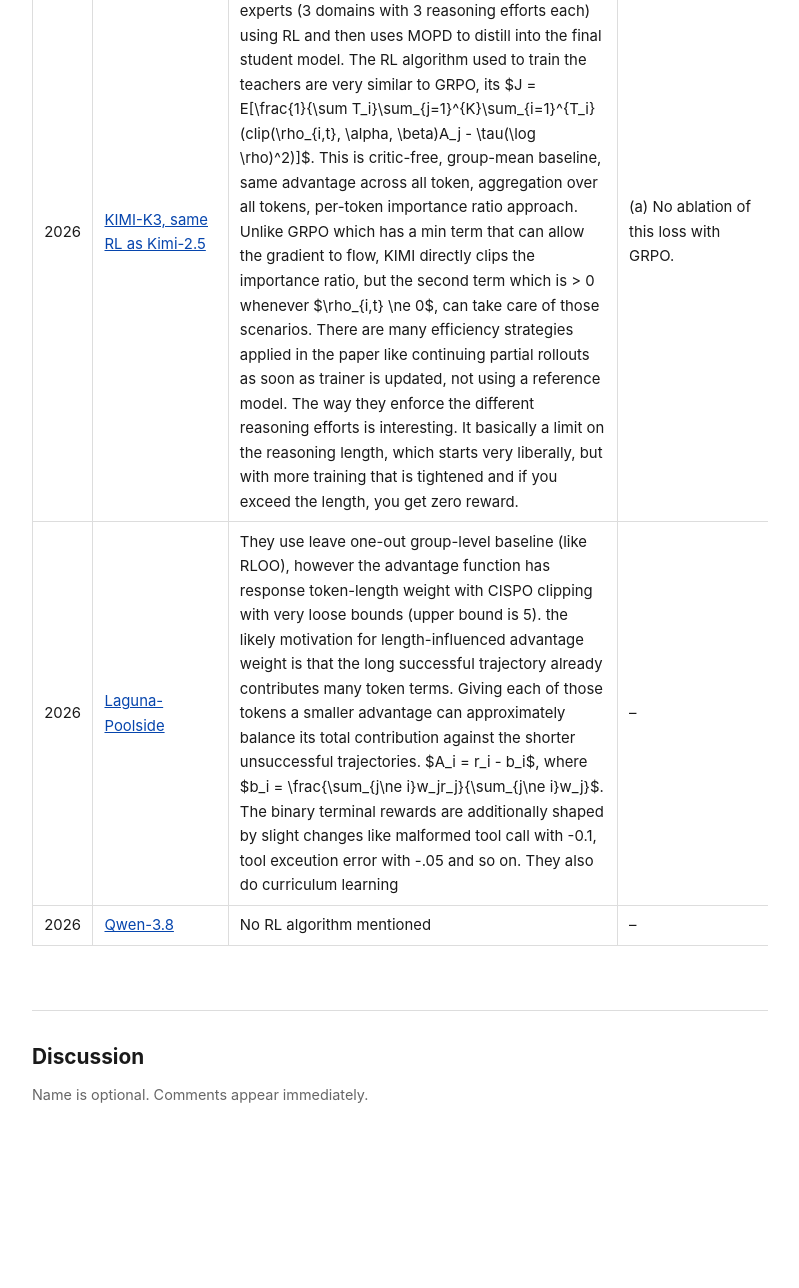
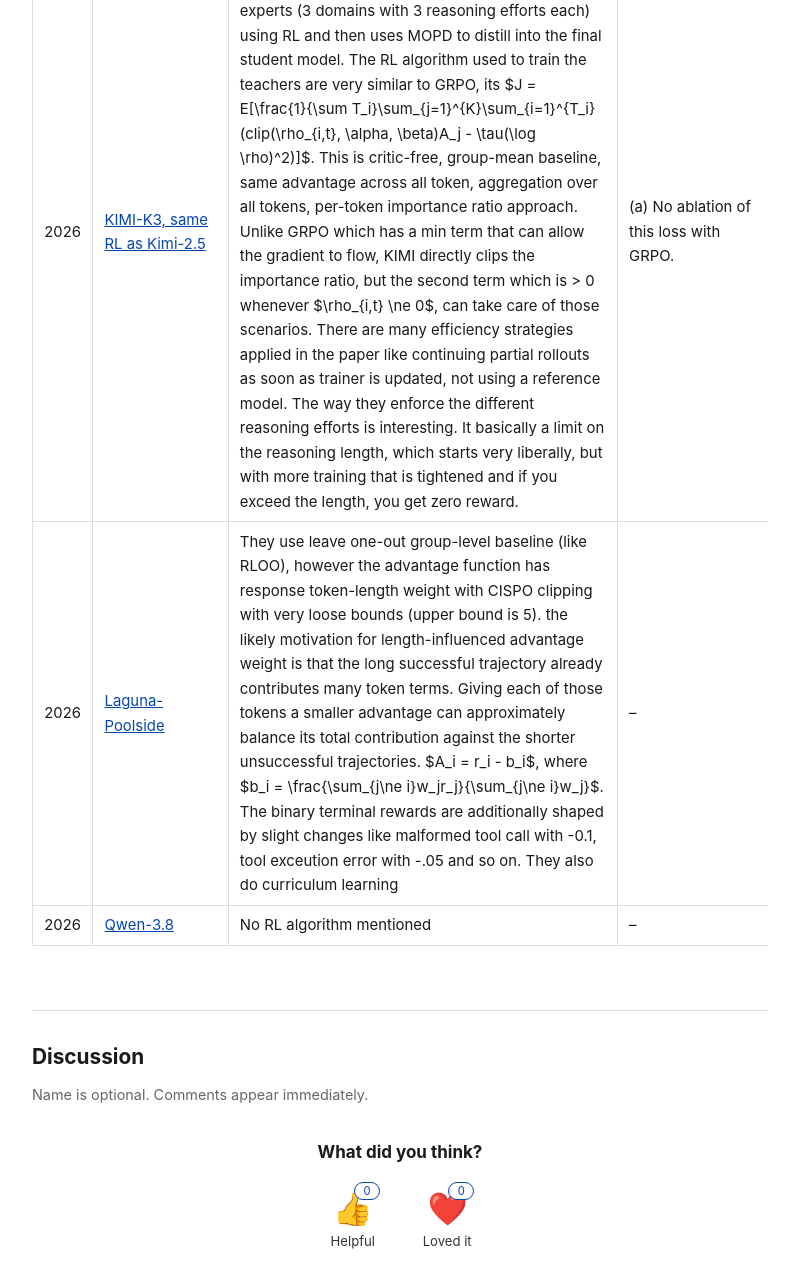
Before and after one commit to vsahil/vsahil.github.io, a Jekyll site: the page built from _posts/2026-07-21-rl-part-2.md, in a window 1280 px wide and 1400 px high, scrolled down 35182 px. Shown: the top 1288 px of the window, without its empty margins (240-1039 px from the left). Built offline with Jekyll 4.4.1, drawn with Linux system fonts in a browser that asks for light colours; nearby versions of some CDN libraries; library files that are not in the unit come from our copies; comment, search, counter and statistics services are not loaded; before the commit the page ends 36407 px from its top, so only the background shows below that.

Commit message:
Allow independent blog reactions

```diff
--- a/_layouts/post.html
+++ b/_layouts/post.html
@@ -107,7 +107,61 @@
     --waline-avatar-size: 2.5rem;
     --waline-m-avatar-size: 2rem;
   }
-  #waline .wl-reaction { margin-bottom: 2rem; }
+  .article-reactions {
+    margin: 2rem 0 2.6rem;
+    text-align: center;
+  }
+  .article-reactions-title {
+    margin-bottom: .65rem;
+    font-weight: 700;
+  }
+  .article-reactions-list {
+    display: flex;
+    justify-content: center;
+    gap: .65rem;
+  }
+  .article-reaction {
+    min-width: 5.25rem;
+    padding: .5rem .7rem;
+    border: 1px solid transparent;
+    border-radius: 10px;
+    background: transparent;
+    color: #333;
+    font: inherit;
+    cursor: pointer;
+  }
+  .article-reaction:hover {
+    border-color: #b8c9e8;
+    background: #f7faff;
+  }
+  .article-reaction[aria-pressed="true"] {
+    border-color: #8cacdf;
+    background: #eef4ff;
+    color: #0645ad;
+  }
+  .article-reaction:disabled { cursor: wait; opacity: .65; }
+  .article-reaction-icon {
+    position: relative;
+    display: block;
+    width: 2.7rem;
+    height: 2.7rem;
+    margin: 0 auto .15rem;
+  }
+  .article-reaction-icon img { width: 100%; height: 100%; }
+  .article-reaction-count {
+    position: absolute;
+    top: -.25rem;
+    right: -.35rem;
+    min-width: 1.1rem;
+    padding: 0 .2rem;
+    border: 1px solid #0645ad;
+    border-radius: 999px;
+    background: #fff;
+    color: #0645ad;
+    font-size: .7rem;
+    line-height: 1rem;
+  }
+  .article-reaction-label { display: block; font-size: .82rem; }
   #waline .wl-card-item { padding-left: 0; padding-right: 0; }
   #waline .wl-thread-toggle {
     margin: .2rem 0 .75rem;
@@ -142,18 +196,132 @@
   <section class="discussion" aria-labelledby="discussion-title">
     <h2 id="discussion-title">Discussion</h2>
     <p class="discussion-note">Name is optional. Comments appear immediately.</p>
+    <div class="article-reactions" aria-labelledby="article-reactions-title">
+      <div id="article-reactions-title" class="article-reactions-title">What did you think?</div>
+      <div class="article-reactions-list">
+        <button class="article-reaction" type="button" data-reaction="0" aria-pressed="false">
+          <span class="article-reaction-icon">
+            <img src="/assets/reactions/thumbs-up.svg" alt="">
+            <span class="article-reaction-count">0</span>
+          </span>
+          <span class="article-reaction-label">Helpful</span>
+        </button>
+        <button class="article-reaction" type="button" data-reaction="1" aria-pressed="false">
+          <span class="article-reaction-icon">
+            <img src="/assets/reactions/heart.svg" alt="">
+            <span class="article-reaction-count">0</span>
+          </span>
+          <span class="article-reaction-label">Loved it</span>
+        </button>
+      </div>
+    </div>
     <div id="waline"></div>
   </section>
 
   <script type="module">
     import { init } from 'https://unpkg.com/@waline/client@3.15.2/dist/waline.js';
 
+    const serverURL = 'https://vsahil-blog-comments.vercel.app';
+    const articlePath = window.location.pathname.replace(/\/$/, '');
     const walineRoot = document.querySelector('#waline');
+    const reactionButtons = [...document.querySelectorAll('.article-reaction')];
+    const reactionStorageKey = 'SAHIL_BLOG_REACTIONS';
+
+    function readReactionStore() {
+      try {
+        const value = JSON.parse(localStorage.getItem(reactionStorageKey) ?? '{}');
+        return value && typeof value === 'object' ? value : {};
+      } catch {
+        return {};
+      }
+    }
+
+    const reactionStore = readReactionStore();
+    const selectedReactions = new Set(
+      Array.isArray(reactionStore[articlePath]) ? reactionStore[articlePath] : []
+    );
+
+    function renderReactionSelection() {
+      for (const button of reactionButtons) {
+        const index = Number(button.dataset.reaction);
+        button.setAttribute('aria-pressed', String(selectedReactions.has(index)));
+      }
+    }
+
+    function saveReactionSelection() {
+      reactionStore[articlePath] = [...selectedReactions].sort();
+      localStorage.setItem(reactionStorageKey, JSON.stringify(reactionStore));
+    }
+
+    async function loadReactionCounts() {
+      try {
+        const response = await fetch(
+          `${serverURL}/api/article?path=${encodeURIComponent(articlePath)}` +
+          '&type=reaction0%2Creaction1&lang=en'
+        );
+        const payload = await response.json();
+        if (payload.errno) throw new Error(payload.errmsg || 'Unable to load reactions');
+
+        const counts = payload.data?.[0] ?? {};
+        for (const button of reactionButtons) {
+          const index = Number(button.dataset.reaction);
+          button.querySelector('.article-reaction-count').textContent =
+            String(counts[`reaction${index}`] ?? 0);
+        }
+      } catch (error) {
+        console.error(error);
+      }
+    }
+
+    let reactionBusy = false;
+    for (const button of reactionButtons) {
+      button.addEventListener('click', async () => {
+        if (reactionBusy) return;
+
+        reactionBusy = true;
+        for (const item of reactionButtons) item.disabled = true;
+
+        const index = Number(button.dataset.reaction);
+        const wasSelected = selectedReactions.has(index);
+
+        try {
+          const response = await fetch(`${serverURL}/api/article?lang=en`, {
+            method: 'POST',
+            headers: { 'Content-Type': 'application/json' },
+            body: JSON.stringify({
+              path: articlePath,
+              type: `reaction${index}`,
+              action: wasSelected ? 'desc' : 'inc'
+            })
+          });
+          const payload = await response.json();
+          if (payload.errno) throw new Error(payload.errmsg || 'Unable to update reaction');
+
+          if (wasSelected) selectedReactions.delete(index);
+          else selectedReactions.add(index);
+
+          const count = payload.data?.[0]?.[`reaction${index}`];
+          if (typeof count === 'number') {
+            button.querySelector('.article-reaction-count').textContent = String(count);
+          }
+          saveReactionSelection();
+          renderReactionSelection();
+        } catch (error) {
+          console.error(error);
+        } finally {
+          reactionBusy = false;
+          for (const item of reactionButtons) item.disabled = false;
+        }
+      });
+    }
+
+    renderReactionSelection();
+    loadReactionCounts();
 
     init({
       el: walineRoot,
-      serverURL: 'https://vsahil-blog-comments.vercel.app',
-      path: window.location.pathname.replace(/\/$/, ''),
+      serverURL,
+      path: articlePath,
       lang: 'en',
       meta: ['nick'],
       requiredMeta: [],
@@ -163,16 +331,9 @@
       imageUploader: false,
       search: false,
       noRss: true,
-      reaction: [
-        '/assets/reactions/thumbs-up.svg',
-        '/assets/reactions/heart.svg'
-      ],
       locale: {
         nick: 'Name (optional)',
-        placeholder: 'Join the discussion…',
-        reactionTitle: 'What did you think?',
-        reaction0: 'Helpful',
-        reaction1: 'Loved it'
+        placeholder: 'Join the discussion…'
       }
     });
 
```
